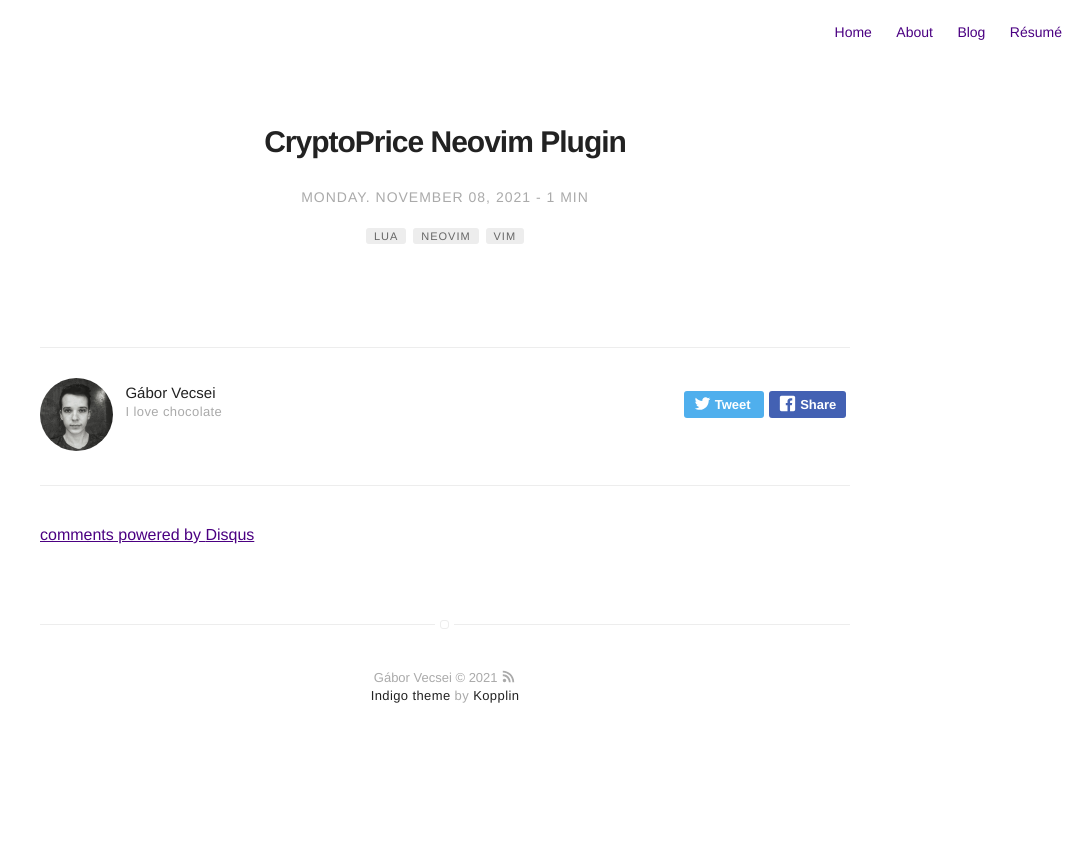
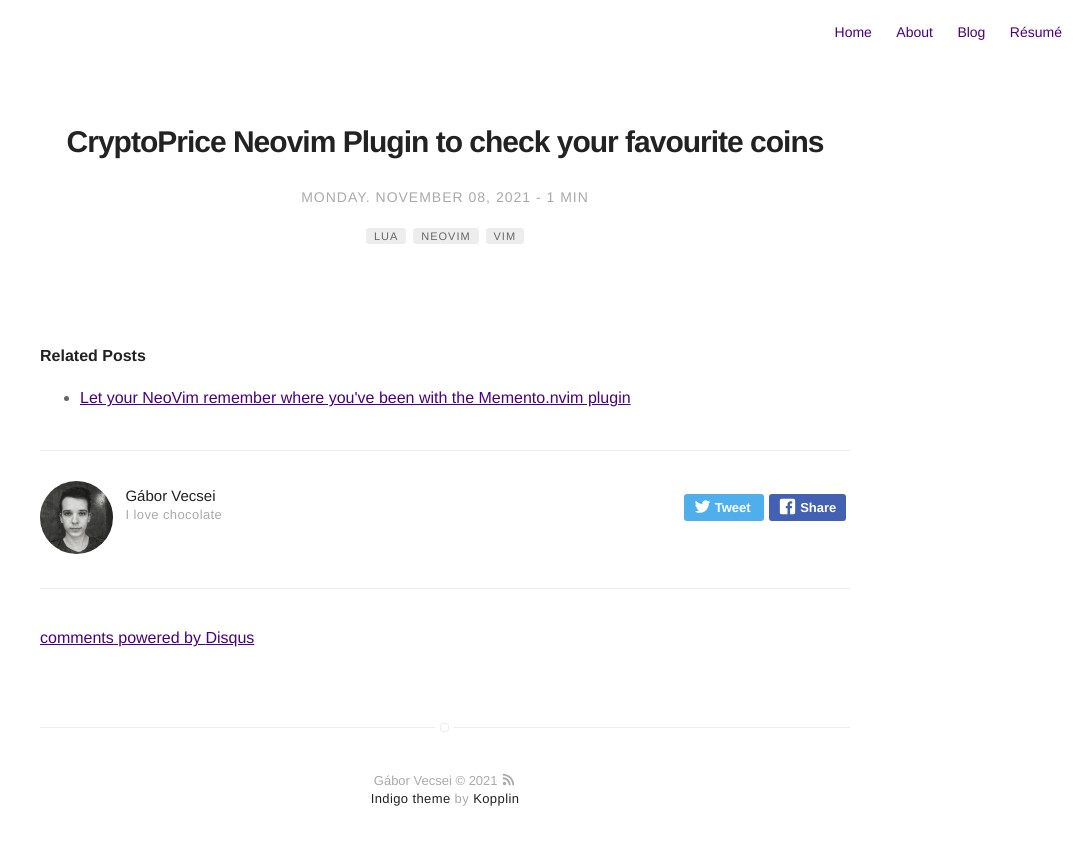
Before and after one commit to gaborvecsei/gaborvecsei.github.io, a Jekyll site: the page built from _posts/2021-11-08-Cryptoprice-NeoVim-Plugin.md, in a window 1280 px wide. Shown: the top 845 px of the page, without its empty margins (195-1280 px from the left). Built offline with Jekyll 4.4.1, drawn with Linux system fonts in a browser that asks for light colours; comment, search, counter and statistics services are not loaded.

Commit message:
memento.nvim post

```diff
--- a/_posts/2021-11-08-Cryptoprice-NeoVim-Plugin.md
+++ b/_posts/2021-11-08-Cryptoprice-NeoVim-Plugin.md
@@ -1,5 +1,5 @@
 ---
-title: "CryptoPrice Neovim Plugin"
+title: "CryptoPrice Neovim Plugin to check your favourite coins"
 subtitle: ""
 layout: post
 date: 2021-11-08 00:00
--- /dev/null
+++ b/_posts/2021-11-15-Memento-NeoVim-Plugin.md
@@ -0,0 +1,15 @@
+---
+title: "Let your NeoVim remember where you've been with the Memento.nvim plugin"
+subtitle: ""
+layout: post
+date: 2021-11-15 00:00
+tag:
+  - Lua
+  - NeoVim
+  - Vim
+headerImage: false
+description: ""
+category: blog
+author: gaborvecsei
+externalLink: https://github.com/gaborvecsei/memento.nvim
+---
```
